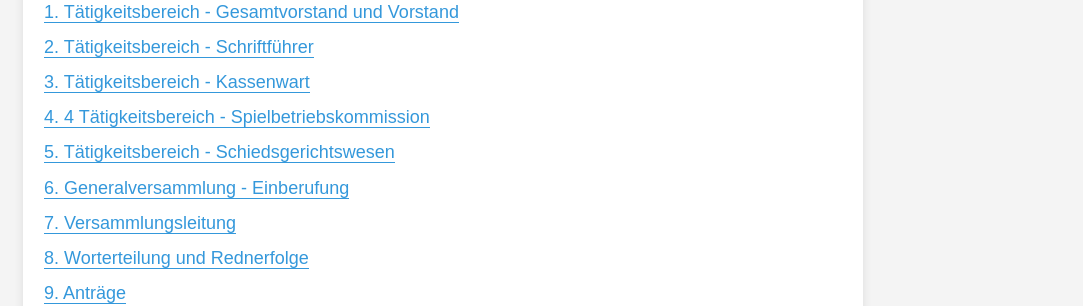
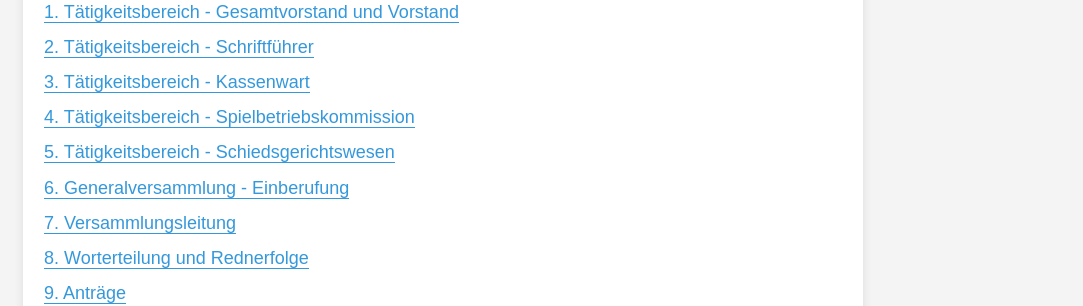
Before and after one commit to Deutscher-Tischfussballbund/stfv-docs, a Jekyll site: the page built from docs/Geschäftsordnung.md, in a window 1280 px wide and 900 px high, scrolled down 626 px. Shown: the part 153-459 px from the top of the window, without its empty margins (197-1280 px from the left). Built offline with Jekyll 4.4.1, drawn with Linux system fonts in a browser that asks for light colours; our own code applies the rules of GitHub Pages for plain Markdown files; some of the changed text lies outside the part shown.

Commit message:
Update Geschäftsordnung.md

```diff
--- a/docs/Geschäftsordnung.md
+++ b/docs/Geschäftsordnung.md
@@ -48,7 +48,7 @@ Der Schriftführer führt Protokolle von Versammlungen, Vorstands- und Schiedsge
 
 ---
 
-# 4 Tätigkeitsbereich - Spielbetriebskommission
+# Tätigkeitsbereich - Spielbetriebskommission
 
 Die Spielbetriebskommission ist für den reibungslosen Ablauf des Spielbetriebs verantwortlich, einschließlich Verbandsspielen, Nachholspielen, Pokalspielen und Relegationsspielen. Sie führt Tabellenlisten und spricht Ordnungsstrafen gemäß § 11 Abs. 1-8 der GO aus.
 
```
